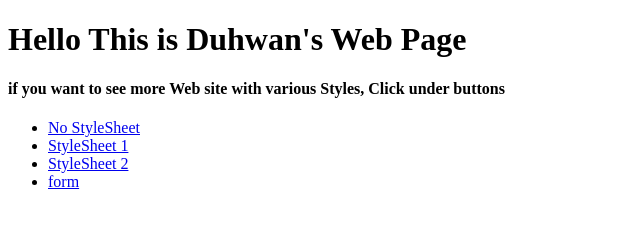
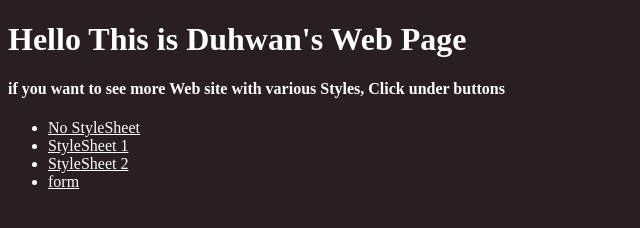
Before and after one commit to DooHK/Web, a plain HTML site: page index.html in a window 1280 px wide. Shown: the whole page, without its empty margins (0-640 px from the left). Drawn offline with Linux system fonts and the light colour scheme.

Commit message:
left one

```diff
--- a/index.html
+++ b/index.html
@@ -1,11 +1,29 @@
 <!DOCTYPE html>
 <html lang="en">
 <head>
-<h1>Hello This is Duhwan's Web Page</h1>
-<h4>if you want to see more Web site with various Styles, Click under buttons</h4>
+<style>
+    body{
+        background-color: rgb(42, 31, 31);
+    }
+
+    h1,h2,h3,h4{
+        color:white;
+    }
+    #Styles{
+        color:white;
+    }
+    a{
+        color: white;
+
+    }
+</style>
 </head>
 
 <body>
+    <div class = "top">
+        <h1>Hello This is Duhwan's Web Page</h1>
+        <h4>if you want to see more Web site with various Styles, Click under buttons</h4>
+    </div>
 <div class ="menu">
     <div class = "page">
         <div id = "Styles">
```
